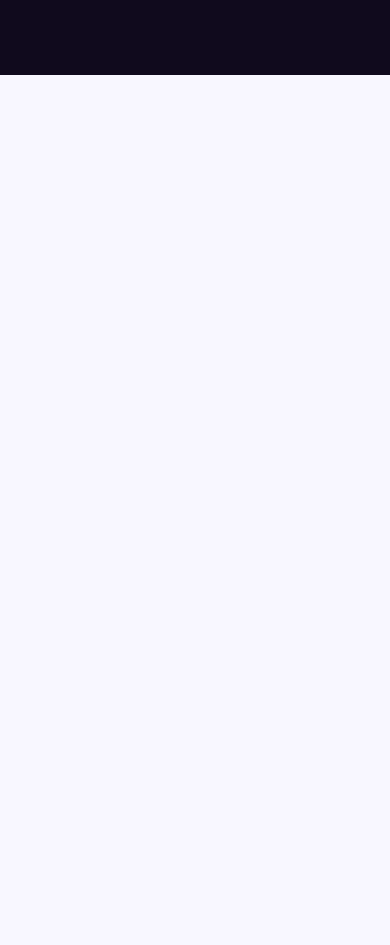
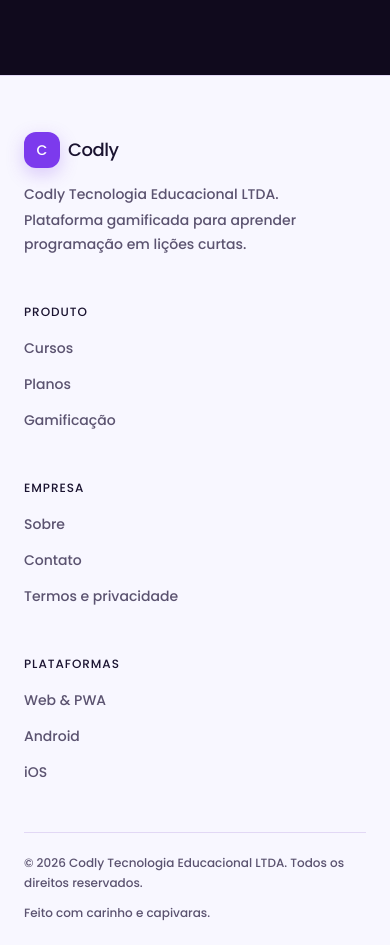
Before and after one commit to Next-Solve-Studio/codly, a Next.js app: page / in a window 390 px wide. Shown: the part 8320-9265 px from the top of the page. Before the commit the page ends 8395 px from the top, so only its background shows below. Built offline with nearby package versions, Linux system fonts and the light colour scheme.

Commit message:
Criação do Footer e Loanding

```diff
--- a/src/app/layout.tsx
+++ b/src/app/layout.tsx
@@ -2,6 +2,7 @@ import type { Metadata, Viewport } from "next";
 import "./globals.css";
 
 import Header from "@/components/layout/header/Header";
+import Footer from "@/components/layout/footer/Footer";
 
 const siteUrl = "https://codly.com.br";
 
@@ -114,6 +115,7 @@ export default function RootLayout({ children }: Readonly<{ children: React.Reac
         <main className="flex-1 pt-20">
           {children}
         </main>
+        <Footer />
       </body>
     </html>
   );
--- a/src/components/home/HomeMain.tsx
+++ b/src/components/home/HomeMain.tsx
@@ -5,9 +5,12 @@ import LessonFlow from "./sections/lessonflow/LessonFlow"
 import Plans from "./sections/plans/Plans"
 import Trails from "./sections/trails/Trails"
 import KapyCTA from "./sections/kapyCTA/KapyCTA"
+import Loading from "../layout/loading/Loandig"
 
 export default function HomeMain() {
     return (
+        <>
+            <Loading />
             <main className="w-full overflow-x-hidden">
                 <Hero />
                 <Method />
@@ -17,5 +20,6 @@ export default function HomeMain() {
                 <Plans />
                 <KapyCTA />
             </main>
+        </>
     )
 }
--- a/src/components/home/sections/lessonflow/LessonFlow.tsx
+++ b/src/components/home/sections/lessonflow/LessonFlow.tsx
@@ -1,4 +1,3 @@
-
 "use client";
 
 import { motion, useReducedMotion, type Variants } from "motion/react";
--- a/src/components/layout/footer/Footer.tsx
+++ b/src/components/layout/footer/Footer.tsx
@@ -1,7 +1,95 @@
 
+import Link from "next/link";
+import Logo from "@/components/layout/header/sections/logo/Logo";
+
+type FooterLink = {
+    id: number;
+    name: string;
+    href: string;
+};
+
+type FooterGroup = {
+    id: string;
+    title: string;
+    links: FooterLink[];
+};
+
+const footerGroups: FooterGroup[] = [
+    {
+        id: "produto",
+        title: "Produto",
+        links: [
+            { id: 1, name: "Cursos", href: "/#cursos" },
+            { id: 2, name: "Planos", href: "/#planos" },
+            { id: 3, name: "Gamificação", href: "/#gamificacao" },
+        ],
+    },
+    {
+        id: "empresa",
+        title: "Empresa",
+        links: [
+            { id: 4, name: "Sobre", href: "/sobre" },
+            { id: 5, name: "Contato", href: "/contato" },
+            { id: 6, name: "Termos e privacidade", href: "/privacidade" },
+        ],
+    },
+    {
+        id: "plataformas",
+        title: "Plataformas",
+        links: [
+            { id: 7, name: "Web & PWA", href: "/#instalar-app" },
+            { id: 8, name: "Android", href: "/#android" },
+            { id: 9, name: "iOS", href: "/#ios" },
+        ],
+    },
+];
 
 export default function Footer() {
     return (
-        <div>Footer</div>
-    )
+        <footer className="w-full border-t border-border bg-background">
+            <div className="mx-auto w-full max-w-295 px-6 pt-14 pb-6 lg:px-10 xl:px-6">
+                <div className="grid grid-cols-1 gap-12 pb-12 sm:grid-cols-2 lg:grid-cols-[1.8fr_1fr_1fr_1fr] lg:gap-10">
+                    <div className="flex max-w-xs flex-col items-start">
+                        <Logo />
+
+                        <p className="mt-4 text-sm font-medium text-muted">
+                            Codly Tecnologia Educacional LTDA.
+                        </p>
+
+                        <p className="mt-1 max-w-65 text-sm leading-6 text-muted">
+                            Plataforma gamificada para aprender programação em lições curtas.
+                        </p>
+                    </div>
+
+                    {footerGroups.map((group) => (
+                        <nav key={group.id} aria-label={group.title} className="flex flex-col items-start">
+                            <h3 className="mb-4 text-xs font-bold uppercase tracking-[0.08em] text-foreground">
+                                {group.title}
+                            </h3>
+
+                            <ul className="flex flex-col gap-3">
+                                {group.links.map((item) => (
+                                    <li key={item.id}>
+                                        <Link href={item.href} className="inline-flex text-sm text-muted transition-colors duration-300 hover:text-primary">
+                                            {item.name}
+                                        </Link>
+                                    </li>
+                                ))}
+                            </ul>
+                        </nav>
+                    ))}
+                </div>
+
+                <div className="flex flex-col gap-3 border-t border-border pt-5 sm:flex-row sm:items-center sm:justify-between">
+                    <p className="text-xs leading-5 text-muted">
+                        © {new Date().getFullYear()} Codly Tecnologia Educacional LTDA. Todos os direitos reservados.
+                    </p>
+
+                    <p className="text-xs text-muted">
+                        Feito com carinho e capivaras.
+                    </p>
+                </div>
+            </div>
+        </footer>
+    );
 }
--- a/src/components/layout/loading/Loandig.tsx
+++ b/src/components/layout/loading/Loandig.tsx
@@ -1,7 +1,110 @@
+"use client";
 
+import { useEffect, useState } from "react";
+import { AnimatePresence, motion, useReducedMotion } from "motion/react";
+import { FiCode } from "react-icons/fi";
 
-export default function Loandig() {
+export default function Loading() {
+    const [isVisible, setIsVisible] = useState(true);
+    const [isLaunching, setIsLaunching] = useState(false);
+    const reduceMotion = useReducedMotion();
+
+    useEffect(() => {
+        const launchTimer = window.setTimeout(() => {
+            setIsLaunching(true);
+        }, 1700);
+
+        const hideTimer = window.setTimeout(() => {
+            setIsVisible(false);
+        }, 2350);
+
+        return () => {
+            window.clearTimeout(launchTimer);
+            window.clearTimeout(hideTimer);
+        };
+    }, []);
+
     return (
-        <div>Loandig</div>
-    )
+        <AnimatePresence>
+            {isVisible && (
+                <motion.div
+                    key="codly-loading"
+                    initial={{ opacity: 1 }}
+                    animate={{ opacity: isLaunching ? 0 : 1 }}
+                    exit={{ opacity: 0 }}
+                    transition={{ duration: 0.6, ease: "easeInOut" }}
+                    className="fixed inset-0 z-9999 flex flex-col items-center justify-center overflow-hidden bg-[#100a1d]"
+                    role="status"
+                    aria-label="Carregando Codly"
+                    aria-live="polite"
+                >
+                    <div className="pointer-events-none absolute inset-0 bg-[radial-gradient(ellipse_at_50%_45%,rgba(124,58,237,0.22),transparent_55%)]" />
+
+                    <div className="pointer-events-none absolute -left-32 top-1/4 size-80 rounded-full bg-primary/15 blur-[100px]" />
+                    <div className="pointer-events-none absolute -right-32 bottom-1/4 size-80 rounded-full bg-violet-500/10 blur-[100px]" />
+
+                    <motion.div
+                        animate={reduceMotion ? undefined : { y: [0, -8, 0], opacity: [0.4, 0.8, 0.4] }}
+                        transition={{ duration: 3, repeat: Infinity, ease: "easeInOut" }}
+                        className="pointer-events-none absolute left-[25%] top-[30%] size-1 rounded-full bg-violet-300 shadow-[0_0_12px_rgba(196,181,253,0.8)]"
+                    />
+
+                    <motion.div
+                        animate={reduceMotion ? undefined : { y: [0, 10, 0], opacity: [0.3, 0.7, 0.3] }}
+                        transition={{ duration: 4, repeat: Infinity, ease: "easeInOut" }}
+                        className="pointer-events-none absolute right-[28%] top-[60%] size-1 rounded-full bg-white shadow-[0_0_12px_rgba(255,255,255,0.6)]"
+                    />
+
+                    <div className="relative z-10 flex flex-col items-center gap-8">
+                        <motion.div
+                            animate={reduceMotion ? undefined : isLaunching ? { y: -120, scale: 1.2, opacity: 0 } : { y: [0, -10, 0] }}
+                            transition={isLaunching ? { duration: 0.65, ease: [0.76, 0, 0.24, 1] } : { duration: 2.5, repeat: Infinity, ease: "easeInOut" }}
+                            className="relative flex flex-col items-center"
+                        >
+                            <div className="absolute inset-0 rounded-3xl bg-primary/40 blur-2xl" />
+
+                            <div className="relative flex size-20 items-center justify-center rounded-3xl border border-white/15 bg-primary text-white shadow-[0_15px_45px_rgba(124,58,237,0.4)] sm:size-24">
+                                <FiCode className="text-4xl sm:text-5xl" />
+                            </div>
+
+                            <motion.div
+                                animate={{ opacity: isLaunching && !reduceMotion ? 1 : 0, scaleY: isLaunching && !reduceMotion ? 1.5 : 0 }}
+                                transition={{ duration: 0.3 }}
+                                className="absolute -bottom-16 left-1/2 h-16 w-4 -translate-x-1/2 origin-top rounded-full bg-linear-to-b from-primary via-violet-400 to-transparent blur-md"
+                            />
+                        </motion.div>
+
+                        <motion.div
+                            animate={{ opacity: isLaunching ? 0 : 1, y: isLaunching && !reduceMotion ? 15 : 0 }}
+                            transition={{ duration: 0.35 }}
+                            className="flex flex-col items-center gap-4"
+                        >
+                            <div className="flex flex-col items-center gap-1">
+                                <h2 className="text-2xl font-extrabold tracking-tight text-white">
+                                    Codly<span className="text-violet-400">.</span>
+                                </h2>
+
+                                <p className="text-[10px] font-semibold uppercase tracking-[0.25em] text-white/50">
+                                    Seu APP de Aprendizado
+                                </p>
+                            </div>
+
+                            <div className="h-1 w-44 overflow-hidden rounded-full bg-white/10">
+                                <motion.div
+                                    initial={{ scaleX: 0 }}
+                                    animate={{ scaleX: 1 }}
+                                    transition={{ duration: 1.7, ease: "easeInOut" }}
+                                    className="h-full w-full origin-left rounded-full bg-linear-to-r from-primary to-violet-300"
+                                />
+                            </div>
+
+                            <p className="text-xs font-medium text-white/40">
+                                Carregando experiência...
+                            </p>
+                        </motion.div>
+                    </div>
+                </motion.div>
+            )}
+        </AnimatePresence>
+    );
 }
```
Also changed, not shown: src/components/home/sections/hero/Hero.tsx (+7 -20 lines). Lines whose indentation alone changed are shown as unchanged.
